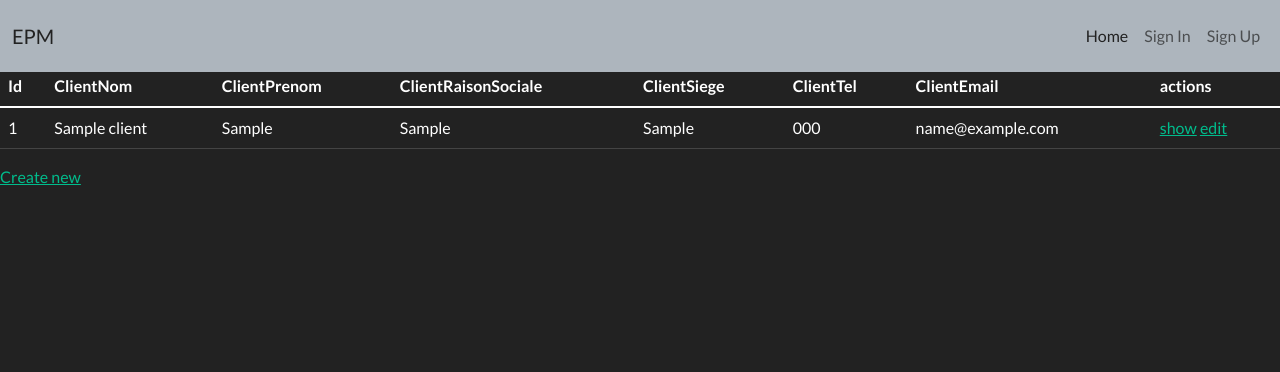
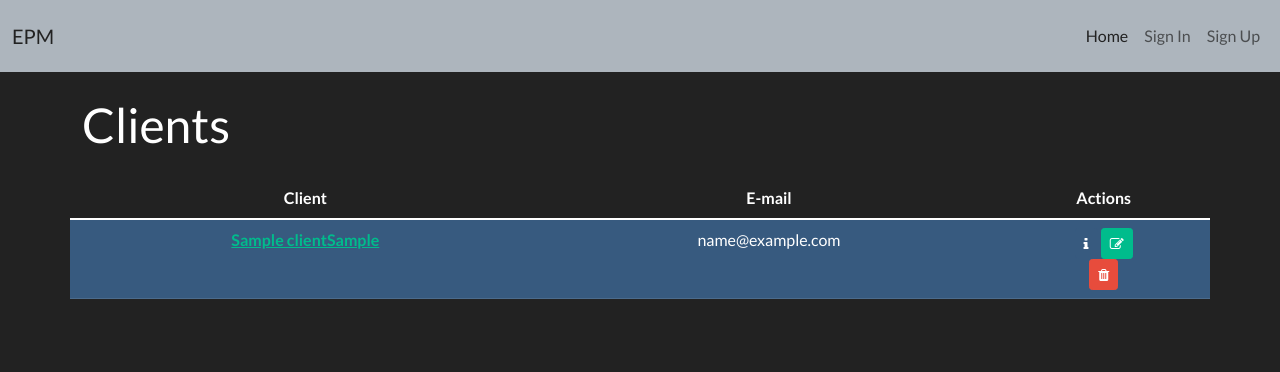
Before and after one commit to sohail-erzini/symfonyapp, a Symfony app: template templates/client/index.html.twig in a window 1280 px wide. Shown: the top 372 px of the page. Run offline with Twig, Linux system fonts and the light colour scheme; the template is opened without the code that fills it: most values are stand-ins (such as "Sample title", 1, 10 or a date in 2020); some libraries are stand-ins or nearby versions.

Commit message:
client Index & Profile

```diff
--- a/src/Controller/ClientController.php
+++ b/src/Controller/ClientController.php
@@ -87,7 +87,7 @@ class ClientController extends AbstractController
     }
 
     /**
-     * @Route("/{id}", name="app_client_delete", methods={"POST"})
+     * @Route("/{id}", name="app_client_delete", methods={"POST" , "GET"})
      */
     public function delete(Request $request, Client $client, ClientRepository $clientRepository): Response
     {
--- a/templates/client/_delete_form.html.twig
+++ b/templates/client/_delete_form.html.twig
@@ -1,4 +1,4 @@
 <form method="post" action="{{ path('app_client_delete', {'id': client.id}) }}" onsubmit="return confirm('Are you sure you want to delete this item?');">
     <input type="hidden" name="_token" value="{{ csrf_token('delete' ~ client.id) }}">
-    <button class="btn">Delete</button>
+    <button class="btn btn-danger btn-sm">  <i class="fa fa-trash"></i></button>
 </form>
--- a/templates/client/index.html.twig
+++ b/templates/client/index.html.twig
@@ -1,47 +1,56 @@
 {% extends 'base.html.twig' %}
 
-{% block title %}Client index{% endblock %}
+{% block title %}Clients{% endblock %}
 
 {% block body %}
-    <h1>Client index</h1>
 
-    <table class="table">
+  <div class="container mt-5">
+        <div class="row text-right">
+            <div class="col-11 mt-5">
+            <h1>Clients</h1>
+            </div>
+            <div class="col-1 float-right mt-5">
+                {% if is_granted("ROLE_OWNER") %}
+                    <a  href="{{ path('app_client_new')}}"><button type="button"
+                        class="btn btn-primary btn-sm">
+                            Add</button> </a>
+                {% endif %}
+            </div>
+        </div>
+        <div class="row mt-3">
+                <table class="table table-hover">
                     <thead>
                         <tr>
-                <th>Id</th>
-                <th>ClientNom</th>
-                <th>ClientPrenom</th>
-                <th>ClientRaisonSociale</th>
-                <th>ClientSiege</th>
-                <th>ClientTel</th>
-                <th>ClientEmail</th>
-                <th>actions</th>
+                            <th scope="col" class="text-center">Client</th>
+                            <th scope="col" class="text-center">E-mail</th>
+                            <th scope="col" class="text-center">Actions</th>
                         </tr>
                     </thead>
                     <tbody>
                         {% for client in clients %}
-            <tr>
-                <td>{{ client.id }}</td>
-                <td>{{ client.ClientNom }}</td>
-                <td>{{ client.ClientPrenom }}</td>
-                <td>{{ client.ClientRaisonSociale }}</td>
-                <td>{{ client.ClientSiege }}</td>
-                <td>{{ client.ClientTel }}</td>
-                <td>{{ client.ClientEmail }}</td>
-                <td>
-                    <a href="{{ path('app_client_show', {'id': client.id}) }}">show</a>
-                    <a href="{{ path('app_client_edit', {'id': client.id}) }}">edit</a>
+                        {% set url= path ('app_client_show', {id: client.id}) %}
+                            <tr class="table-primary">
+                                <th scope="row" class="text-center"> <a href="{{ url }}">{{client.ClientNom}}{{client.ClientPrenom}}</a></th>
+                                <td class="text-center">{{ client.ClientEmail }}</td>
+                                <td class="text-center">
+                                    <a class="btn btn-primary btn-sm"
+                                    href="{{ path('app_client_show',{"id": client.id}) }}" role="button">
+                                    <i class="fa fa-info"></i></a>
+                                    <a class="btn btn-success btn-sm"
+                                    href="{{ path('app_client_edit',{"id": client.id}) }}" role="button">
+                                    <i class="fa fa-edit"></i></a>
+                                    {{ include('client/_delete_form.html.twig') }}
+                                    {# <a class="btn btn-danger btn-sm"
+                                    href="{{ path('app_client_delete',{"id": client.id}) }}" role="button">
+                                    <i class="fa fa-trash"></i></a> #}
                                 </td>
-            </tr>
-        {% else %}
-            <tr>
-                <td colspan="8">no records found</td>
                             </tr>
                         {% endfor %}
                     </tbody>
                 </table>
-    {# {% if is_granted("ROLE_OWNER") %} #}
-       <a href="{{ path('app_client_new') }}">Create new</a>
-    {# {% endif %} #}
+        </div>
+    </div>
+
+
 
 {% endblock %}
```
Also changed, not shown: templates/client/show.html.twig (+31 -38 lines), 1 other file. Lines whose indentation alone changed are shown as unchanged.
